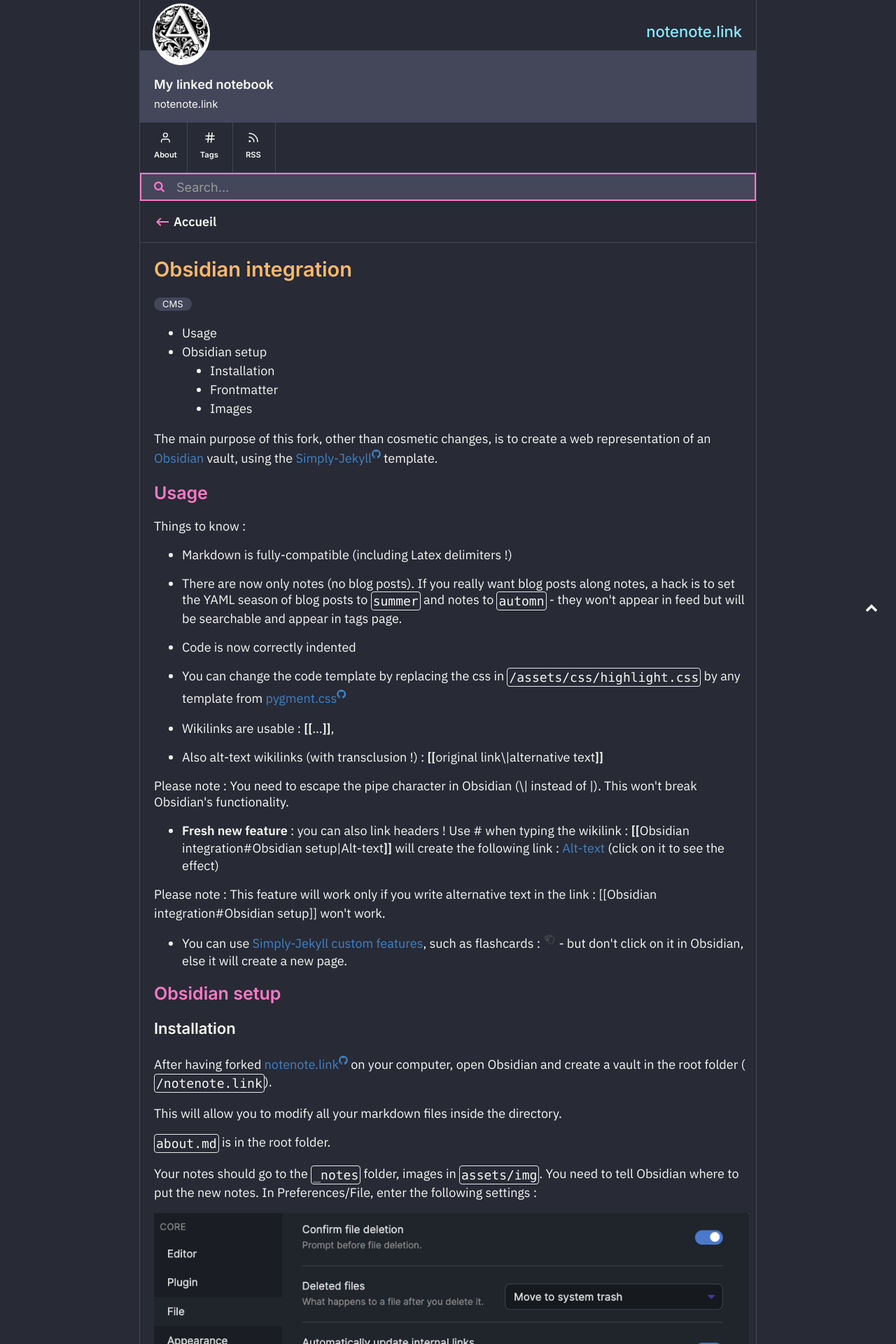
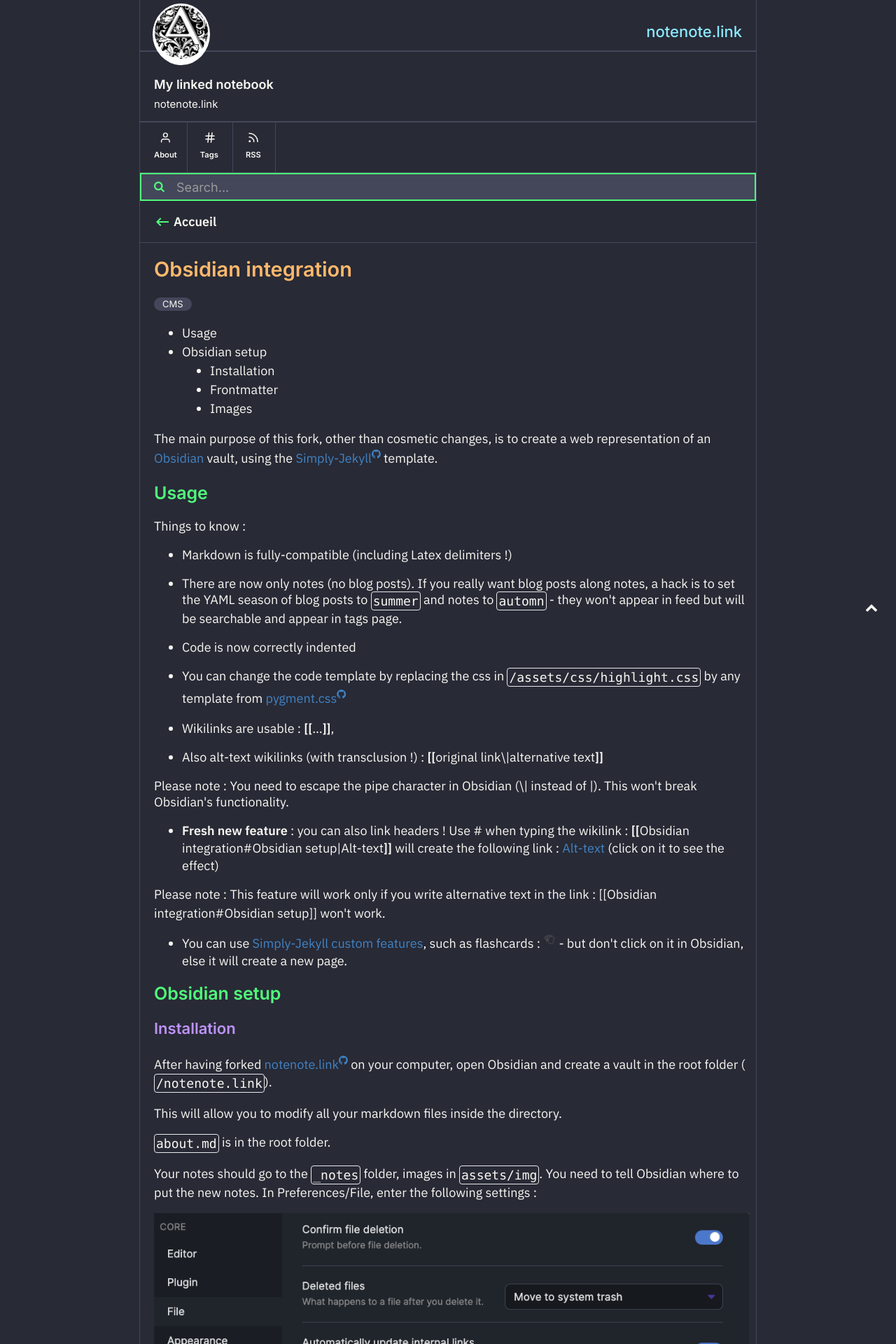
Before and after one commit to Krishna8009/Krishna8009.github.io, a Jekyll site: the page built from _notes/Obsidian integration.md, in a window 1280 px wide. Shown: the top 1920 px of the page at 70% size. Built offline with Jekyll 4.4.1, drawn with Linux system fonts in a browser that asks for light colours.

Commit message:
Update style.css

```diff
--- a/assets/css/style.css
+++ b/assets/css/style.css
@@ -70,12 +70,12 @@
 
 h2 {
     font-size: 25px;
-	color: #ff79c6 !important;
+	color: #50fa7b !important;
 }
 
 h3 {
     font-size: 22px;
-	color: #bd93f96 !important;
+	color: #bd93f9 !important;
 }
 
 h4 {
@@ -326,7 +326,7 @@
 }
 
 .userboard {
-    background-color: #44475a;
+    background-color: #282a36;
     width: 100%;
 }
 
@@ -645,9 +645,9 @@
     width: 100%;
     height: 40px;
     font-family:  Inter, 'Segoe UI', Roboto, 'Helvetica Neue', Arial, sans-serif !important;
-    color: #ff79c6 !important;
+    color: #50fa7b !important;
     font-size: 18px;
-    border: 2px solid #ff79c6;
+    border: 2px solid #50fa7b;
     background-color: #44475a;
 }
 
@@ -661,7 +661,7 @@
     vertical-align: middle;
     margin-top: -2px;
     padding-left: 20px;
-    color: #ff79c6;
+    color: #50fa7b;
     padding-top: 12.5px;
     z-index: 1;
 }
@@ -700,7 +700,7 @@
 .back-icon {
     background-color: #282a36;
     fill: currentColor;
-    color: #ff79c6;
+    color: #50fa7b;
     margin-top: 5px;
     padding-left: 5px;
     fill: currentColor;
```
